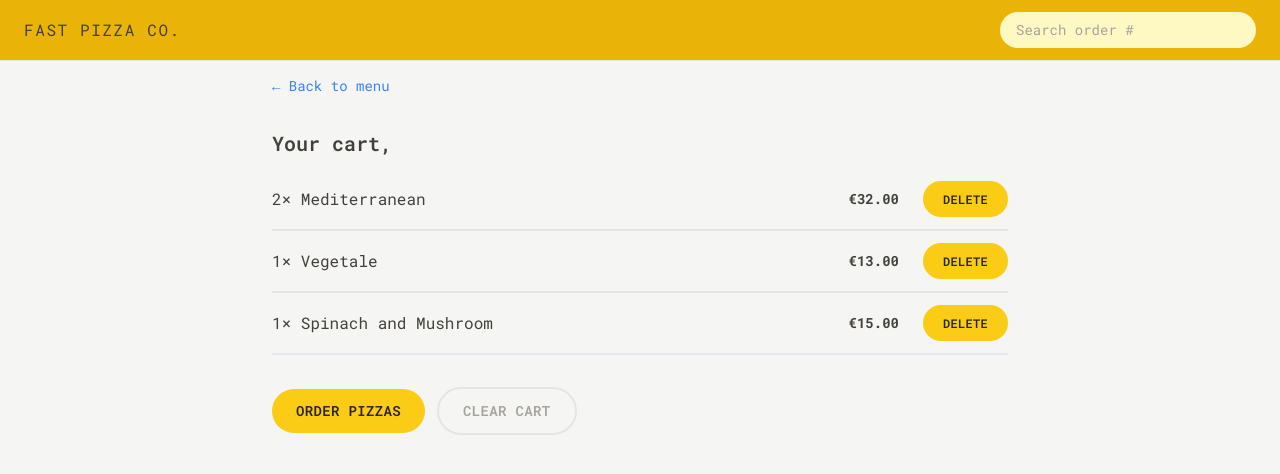
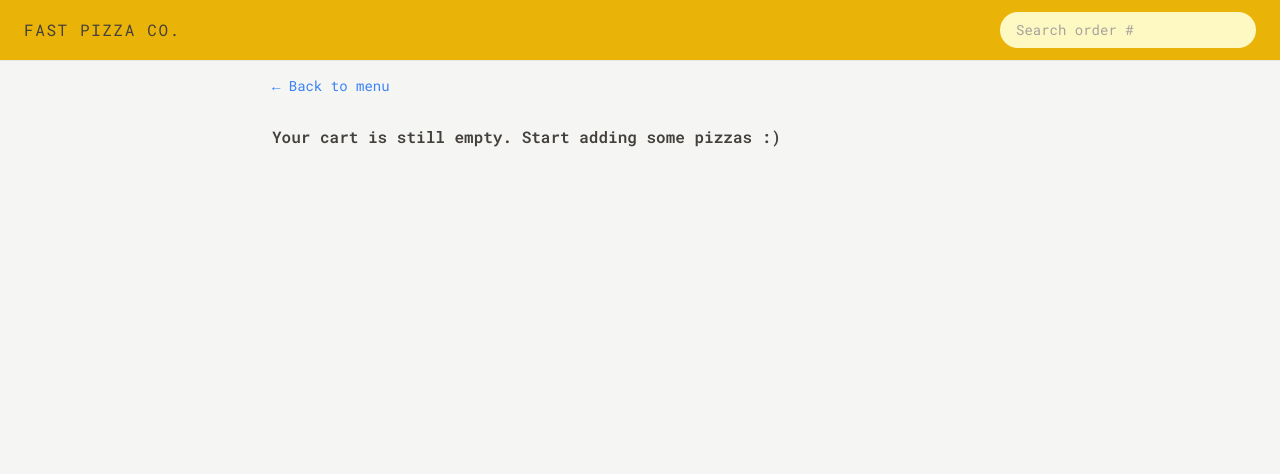
Before and after one commit to kartick17/fast-pizza, a React (Vite) app: page /cart in a window 1280 px wide. Shown: the top 474 px of the page. Built offline with nearby package versions, Linux system fonts and the light colour scheme.

Commit message:
Add and remove item to cart

```diff
--- a/src/features/cart/Cart.jsx
+++ b/src/features/cart/Cart.jsx
@@ -1,35 +1,16 @@
 import LinkButton from '../../ui/LinkButton'
 import Button from '../../ui/Button'
 import CartItem from './CartItem'
-import { useSelector } from 'react-redux'
-
-const fakeCart = [
-  {
-    pizzaId: 12,
-    name: 'Mediterranean',
-    quantity: 2,
-    unitPrice: 16,
-    totalPrice: 32,
-  },
-  {
-    pizzaId: 6,
-    name: 'Vegetale',
-    quantity: 1,
-    unitPrice: 13,
-    totalPrice: 13,
-  },
-  {
-    pizzaId: 11,
-    name: 'Spinach and Mushroom',
-    quantity: 1,
-    unitPrice: 15,
-    totalPrice: 15,
-  },
-]
+import { useDispatch, useSelector } from 'react-redux'
+import { clearCart, getCart } from './cartSlice'
+import EmptyCart from './EmptyCart'
 
 function Cart() {
-  const cart = fakeCart
+  const dispatch = useDispatch()
+  const cart = useSelector(getCart)
   const username = useSelector((state) => state.user.username)
+
+  if (!cart.length) return <EmptyCart />
 
   return (
     <div className='px-4 py-3'>
@@ -46,7 +27,9 @@
         <Button to='/order/new' type='primary'>
           Order pizzas
         </Button>
-        <Button type='secondary'>Clear cart</Button>
+        <Button type='secondary' onClick={() => dispatch(clearCart())}>
+          Clear cart
+        </Button>
       </div>
     </div>
   )
--- a/src/features/cart/CartItem.jsx
+++ b/src/features/cart/CartItem.jsx
@@ -1,8 +1,13 @@
-import Button from '../../ui/Button'
+import { useSelector } from 'react-redux'
 import { formatCurrency } from '../../utils/helpers'
+import DeleteItem from './DeleteItem'
+import UpdateItemQuantity from './UpdateItemQuantity'
+import { getQuantityById } from './cartSlice'
 
 function CartItem({ item }) {
   const { pizzaId, name, quantity, totalPrice } = item
+
+  const currentQuantity = useSelector(getQuantityById(pizzaId))
 
   return (
     <li className='py-3 sm:flex sm:items-center sm:justify-between'>
@@ -11,7 +16,11 @@
       </p>
       <div className='flex items-center justify-between sm:gap-6'>
         <p className='text-sm font-bold'>{formatCurrency(totalPrice)}</p>
-        <Button type='small'>Delete</Button>
+        <UpdateItemQuantity
+          pizzaId={pizzaId}
+          currentQuantity={currentQuantity}
+        />
+        <DeleteItem pizzaId={pizzaId} />
       </div>
     </li>
   )
--- /dev/null
+++ b/src/features/cart/DeleteItem.jsx
@@ -0,0 +1,14 @@
+import React from 'react'
+import { useDispatch } from 'react-redux'
+import { removeItem } from './cartSlice'
+import Button from '../../ui/Button'
+
+export default function DeleteItem({ pizzaId }) {
+  const dispatch = useDispatch()
+
+  return (
+    <Button type='small' onClick={() => dispatch(removeItem(pizzaId))}>
+      Delete
+    </Button>
+  )
+}
--- a/src/features/cart/EmptyCart.jsx
+++ b/src/features/cart/EmptyCart.jsx
@@ -1,13 +1,15 @@
-import { Link } from 'react-router-dom';
+import LinkButton from '../../ui/LinkButton'
 
 function EmptyCart() {
   return (
-    <div>
-      <Link to="/menu">&larr; Back to menu</Link>
+    <div className='px-4 py-3'>
+      <LinkButton to='/menu'>&larr; Back to menu</LinkButton>
 
-      <p>Your cart is still empty. Start adding some pizzas :)</p>
+      <p className='mt-7 font-semibold'>
+        Your cart is still empty. Start adding some pizzas :)
+      </p>
     </div>
-  );
+  )
 }
 
-export default EmptyCart;
+export default EmptyCart
--- /dev/null
+++ b/src/features/cart/UpdateItemQuantity.jsx
@@ -0,0 +1,26 @@
+import React from 'react'
+import Button from '../../ui/Button'
+import { useDispatch } from 'react-redux'
+import { decreaseItemQuantity, increaseItemQuantity } from './cartSlice'
+
+export default function UpdateItemQuantity({ pizzaId, currentQuantity }) {
+  const dispatch = useDispatch()
+
+  return (
+    <div className='flex items-center gap-2 md:gap-3'>
+      <Button
+        type='round'
+        onClick={() => dispatch(decreaseItemQuantity(pizzaId))}
+      >
+        -
+      </Button>
+      <span className='text-sm font-medium'>{currentQuantity}</span>
+      <Button
+        type='round'
+        onClick={() => dispatch(increaseItemQuantity(pizzaId))}
+      >
+        +
+      </Button>
+    </div>
+  )
+}
--- a/src/features/cart/cartSlice.js
+++ b/src/features/cart/cartSlice.js
@@ -29,6 +29,8 @@
 
       item.quantity--
       item.totalPrice = item.unitPrice * item.quantity
+
+      if (item.quantity === 0) cartSlice.caseReducers.removeItem(state, action)
     },
     clearCart(state) {
       state.cart = []
@@ -46,8 +48,13 @@
 
 export default cartSlice.reducer
 
+export const getCart = (state) => state.cart.cart
+
 export const getTotalCartQuantity = (state) =>
   state.cart.cart.reduce((sum, item) => sum + item.quantity, 0)
 
 export const getTotalCartPrice = (state) =>
   state.cart.cart.reduce((sum, item) => sum + item.totalPrice, 0)
+
+export const getQuantityById = (id) => (state) =>
+  state.cart.cart.find((item) => item.pizzaId === id)?.quantity ?? 0
--- a/src/features/menu/MenuItem.jsx
+++ b/src/features/menu/MenuItem.jsx
@@ -1,11 +1,17 @@
-import { useDispatch } from 'react-redux'
+import { useDispatch, useSelector } from 'react-redux'
 import Button from '../../ui/Button'
 import { formatCurrency } from '../../utils/helpers'
-import { addItem } from '../cart/cartSlice'
+import { addItem, getQuantityById } from '../cart/cartSlice'
+import DeleteItem from '../cart/DeleteItem'
+import UpdateItemQuantity from '../cart/UpdateItemQuantity'
 
 function MenuItem({ pizza }) {
   const diapatch = useDispatch()
   const { id, name, unitPrice, ingredients, soldOut, imageUrl } = pizza
+
+  const currentQuantity = useSelector(getQuantityById(id))
+
+  const isInCart = currentQuantity > 0
 
   function handleAddToCart(e) {
     const newItem = {
@@ -35,7 +41,18 @@
           ) : (
             <p className='font-medium uppercase text-stone-500'>Sold out</p>
           )}
-          {!soldOut && (
+
+          {isInCart && (
+            <div className='flex items-center gap-3 sm:gap-5'>
+              <UpdateItemQuantity
+                pizzaId={id}
+                currentQuantity={currentQuantity}
+              />
+              <DeleteItem pizzaId={id} />
+            </div>
+          )}
+
+          {!soldOut && !isInCart && (
             <Button onClick={handleAddToCart} type='small'>
               Add to cart
             </Button>
--- a/src/ui/Button.jsx
+++ b/src/ui/Button.jsx
@@ -7,6 +7,7 @@
   const styles = {
     primary: base + ' px-4 py-3 sm:px-6 sm:py-3',
     small: base + ' px-4 py-2 sm:px-5 sm:py-2.5 text-xs',
+    round: base + ' px-2.5 py-1 md:px-4 md:py-2.5 text-sm',
     secondary:
       'inline-block text-sm disabled:cursor-not-allowed rounded-full font-semibold uppercase tracking-wide text-stone-400 transition-colors duration-300 hover:bg-stone-300 hover:text-stone-800 focus:bg-stone-300 focus:outline-none focus:ring border-2 border-stone-200 focus:ring-stone-200 focus:ring-offset-2 px-4 py-2.5 sm:px-6 sm:py-3',
   }
```
